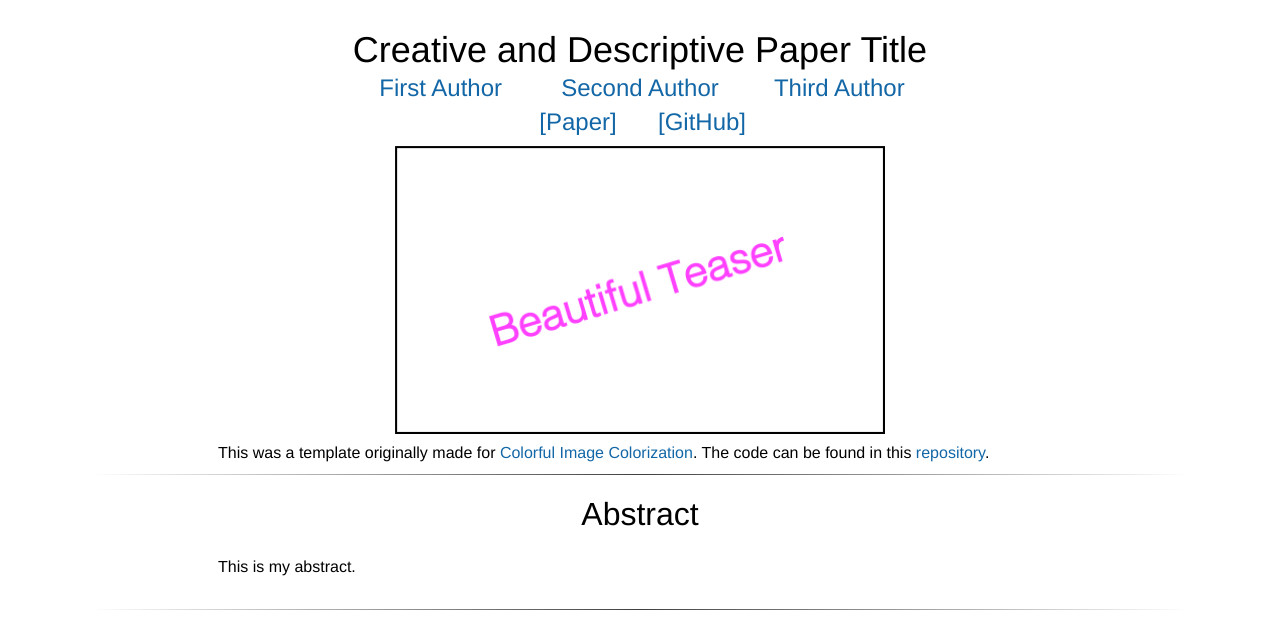
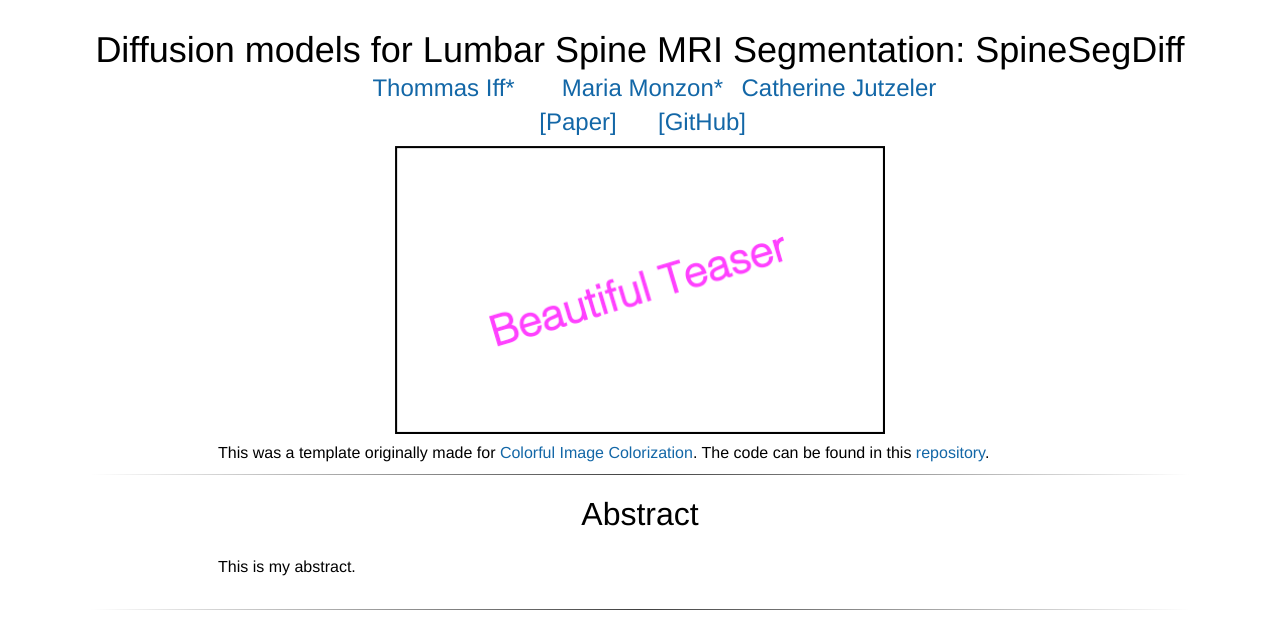
Before and after one commit to BMDS-ETH/SpineSegDiff, a plain HTML site: page index.html in a window 1280 px wide. Shown: the top 628 px of the page. Drawn offline with Linux system fonts and the light colour scheme; a script that the page names is missing.

Commit message:
Update HTML basic text

```diff
--- a/index.html
+++ b/index.html
@@ -118,9 +118,9 @@
 
 <html>
 <head>
-	<title>This is my paper title</title>
-	<meta property="og:image" content="Path to my teaser.png"/> <!-- Facebook automatically scrapes this. Go to https://developers.facebook.com/tools/debug/ if you update and want to force Facebook to rescrape. -->
-	<meta property="og:title" content="Creative and Descriptive Paper Title." />
+	<title>Diffusion models for Lumbar Spine MRI Segmentation</title>
+	<meta property="og:image" content="Path to my teaser.png"/>
+	<meta property="og:title" content="Diffusion models for Lumbar Spine MRI Segmentation" />
 	<meta property="og:description" content="Paper description." />
 
 	<!-- Get from Google Analytics -->
@@ -138,23 +138,23 @@
 <body>
 	<br>
 	<center>
-		<span style="font-size:36px">Creative and Descriptive Paper Title</span>
+		<span style="font-size:36px">Diffusion models for Lumbar Spine MRI Segmentation: SpineSegDiff</span>
 		<table align=center width=600px>
 			<table align=center width=600px>
 				<tr>
 					<td align=center width=100px>
 						<center>
-							<span style="font-size:24px"><a href="https://en.wikipedia.org/wiki/James_J._Gibson">First Author</a></span>
+							<span style="font-size:24px"><a href="https://en.wikipedia.org/wiki/James_J._Gibson">Thommas Iff*</a></span>
 						</center>
 					</td>
 					<td align=center width=100px>
 						<center>
-							<span style="font-size:24px"><a href="https://en.wikipedia.org/wiki/James_J._Gibson">Second Author</a></span>
+							<span style="font-size:24px"><a href="https://mariamonzon.github.io">Maria Monzon*</a></span>
 						</center>
 					</td>
 					<td align=center width=100px>
 						<center>
-							<span style="font-size:24px"><a href="https://en.wikipedia.org/wiki/James_J._Gibson">Third Author</a></span>
+							<span style="font-size:24px"><a href="https://ethz.ch/staffnet/en/organisation/who-is-who/hest/details.MTg3NjEz.TGlzdC8xOTE0LDk3NDg3MDAwNA==.html">Catherine Jutzeler</a></span>
 						</center>
 					</td>
 				</tr>
@@ -168,7 +168,7 @@
 					</td>
 					<td align=center width=120px>
 						<center>
-							<span style="font-size:24px"><a href='https://github.com/richzhang/webpage-template'>[GitHub]</a></span><br>
+							<span style="font-size:24px"><a href='https://github.com/BMDS-ETH/SpineSegDiff'>[GitHub]</a></span><br>
 						</center>
 					</td>
 				</tr>
@@ -255,7 +255,7 @@
 	<table align=center width=800px>
 		<br>
 		<tr><center>
-			<span style="font-size:28px">&nbsp;<a href='https://github.com/richzhang/webpage-template'>[GitHub]</a>
+			<span style="font-size:28px">&nbsp;<a href='https://github.com/BMDS-ETH/SpineSegDiff/'>[GitHub]</a>
 			</center>
 		</span>
 	</table>
```
